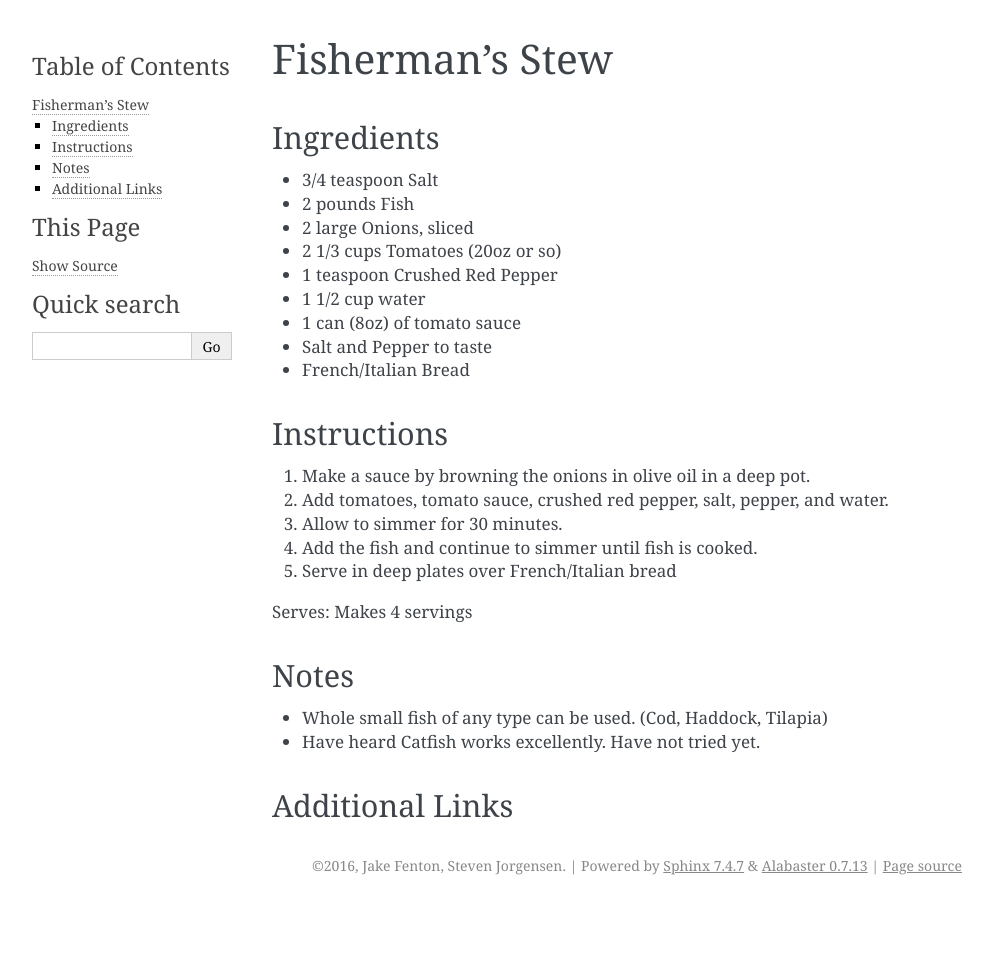
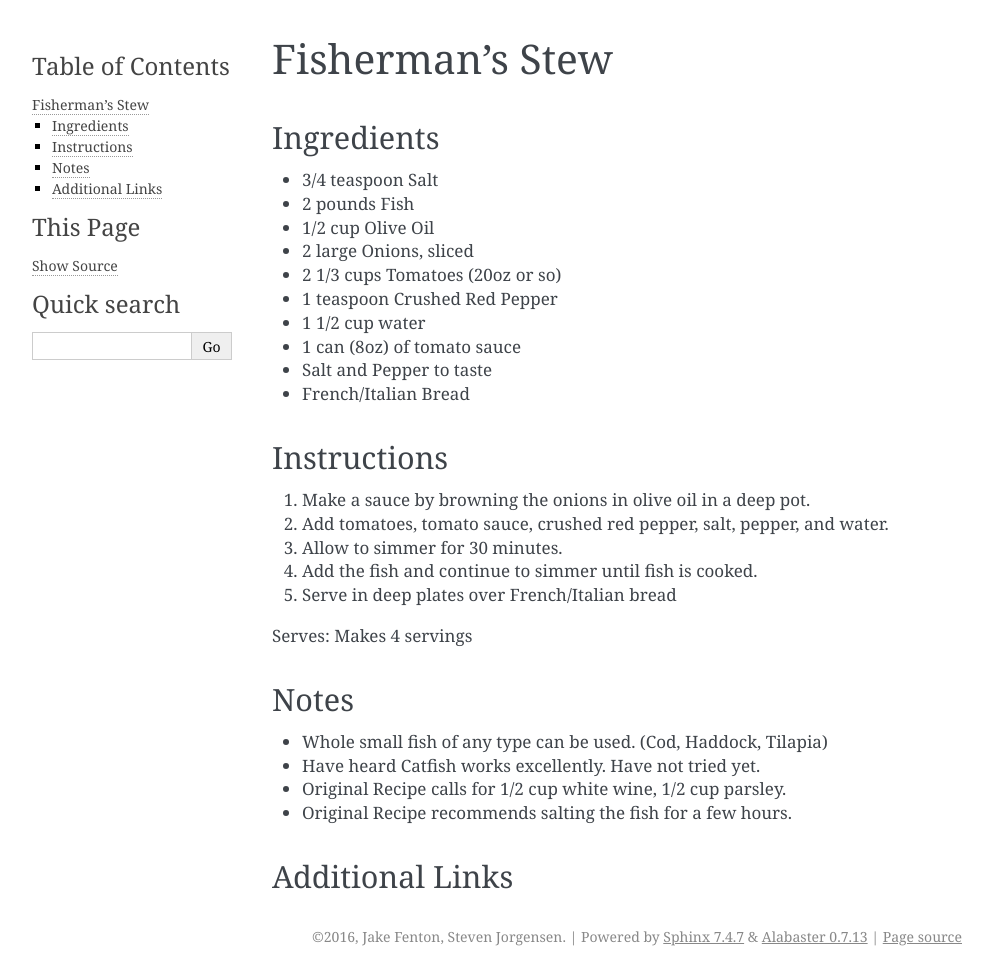
Before and after one commit to bocajnotnef/Recipys, a Sphinx documentation site: the page built from doc/Seafood/FishermanStew.rst, in a window 1280 px wide. Shown: the whole page, without its empty margins (148-1141 px from the left). Built offline with Sphinx 7.4.7, drawn with Linux system fonts in a browser that asks for light colours; before the commit the page ends 905 px from its top, so only the background shows below that.

Commit message:
fixed errors

```diff
--- a/doc/Seafood/FishermanStew.rst
+++ b/doc/Seafood/FishermanStew.rst
@@ -6,6 +6,7 @@ Ingredients
 
 * 3/4 teaspoon Salt
 * 2 pounds Fish
+* 1/2 cup Olive Oil
 * 2 large Onions, sliced
 * 2 1/3 cups Tomatoes (20oz or so)
 * 1 teaspoon Crushed Red Pepper
@@ -29,6 +30,8 @@ Notes
 -----
 * Whole small fish of any type can be used. (Cod, Haddock, Tilapia)
 * Have heard Catfish works excellently. Have not tried yet.
+* Original Recipe calls for 1/2 cup white wine, 1/2 cup parsley.
+* Original Recipe recommends salting the fish for a few hours.
 
 Additional Links
 ----------------
```
